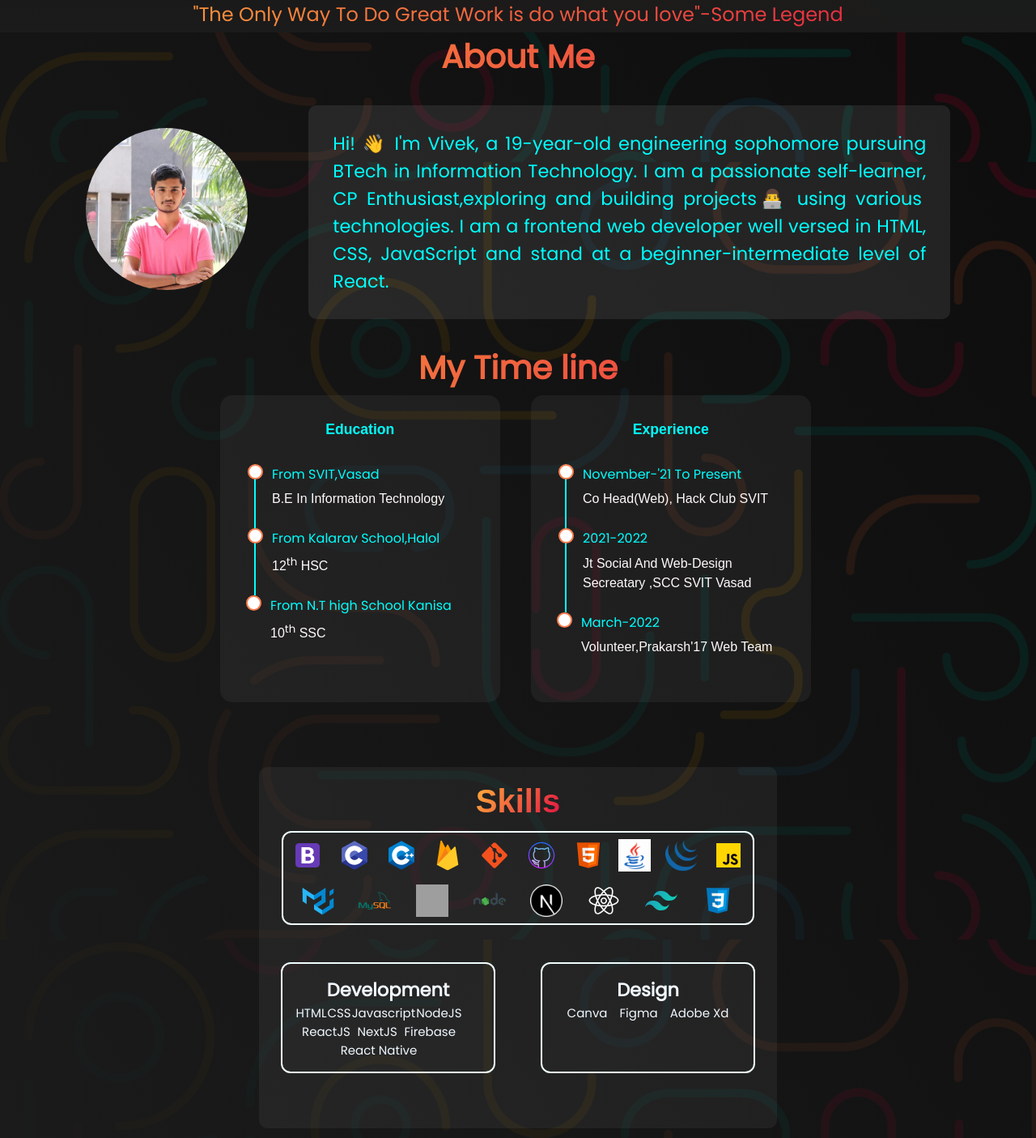
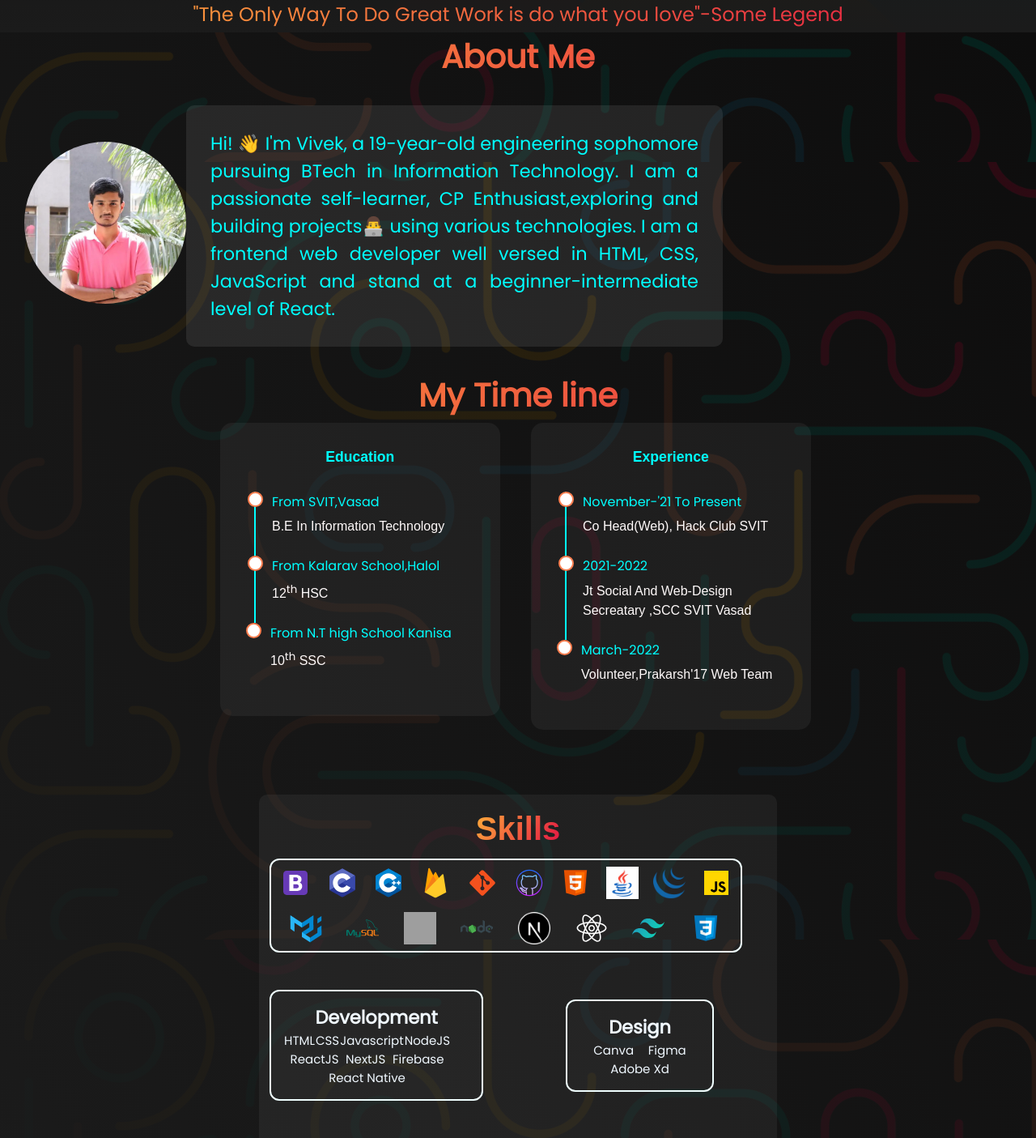
Before and after one commit to VIVEK-SUTHAR/Portfolio_React, a React (Create React App) app: page / in a window 1280 px wide. Shown: the part 760-2165 px from the top of the page at 81% size. Built offline with nearby package versions, Linux system fonts and the light colour scheme; grey boxes are pictures that could not be loaded.

Commit message:
Animation Added

```diff
--- a/src/Projects.js
+++ b/src/Projects.js
@@ -17,6 +17,15 @@
                     <div className="grid">
                         {
                             projects && projects.map((el) =>
+                                <motion.div
+                                    initial={{
+                                        opacity: 0,
+                                        x: -300
+                                    }}
+                                    whileInView={{ opacity: 1, x: 0 }}
+                                    transition={{ duration: 1 }}
+                                    viewport={{ once: false }}
+                                >
                                     <div className="cards" key={el.id}>
                                         <img src={el.img_link} alt="msg" loading="lazy"></img>
                                         {el.name}
@@ -38,6 +47,7 @@
                                             }
                                         </div>
                                     </div>
+                                </motion.div>
                             )
                         }
                     </div>
--- a/src/Skills.js
+++ b/src/Skills.js
@@ -1,11 +1,29 @@
+import { motion } from 'framer-motion';
 import React from 'react';
 import "./components/skills.css";
 import data from "./components/skills.json";
 function Skills() {
     return (
         <>
+            <motion.div
+                initial={{
+                    opacity: 0,
+                }}
+                whileInView={{ opacity: 1 }}
+                transition={{ duration: 0.5 }}
+                viewport={{ once: false }}
+            >
                 <div id="skills">
                     <h1 className='title'>Skills</h1>
+                    <motion.div
+                        initial={{
+                            opacity: 0,
+                            x: -200,
+                        }}
+                        whileInView={{ opacity: 1, x: 0 }}
+                        transition={{ type: "spring", duration: 1.9 }}
+                        viewport={{ once: false }}
+                    >
                         <div className="all">
                             {
                                 data.All && data.All.map((skill) =>
@@ -14,7 +32,17 @@
                                 )
                             }
                         </div>
+                    </motion.div>
                     <div className="skillsCard">
+                        <motion.div
+                            initial={{
+                                opacity: 0,
+                                y: -200,
+                            }}
+                            whileInView={{ opacity: 1, y: 0 }}
+                            transition={{ type: "spring", duration: 1 }}
+                            viewport={{ once: false }}
+                        >
                             <div className="dev">
                                 <h2>Development</h2>
                                 <div className="content">
@@ -25,6 +53,16 @@
                                     }
                                 </div>
                             </div>
+                        </motion.div>
+                        <motion.div
+                            initial={{
+                                opacity: 0,
+                                y: -200,
+                            }}
+                            whileInView={{ opacity: 1, y: 0 }}
+                            transition={{ type: "spring", duration: 1 }}
+                            viewport={{ once: false }}
+                        >
                             <div className="design">
                                 <h2>Design</h2>
                                 <div className="content">
@@ -35,8 +73,10 @@
                                     }
                                 </div>
                             </div>
+                        </motion.div>
                     </div>
                 </div>
+            </motion.div>
         </>
     )
 }
--- a/src/components/Me.js
+++ b/src/components/Me.js
@@ -11,13 +11,27 @@
             initial={{ opacity: 0 }}
             whileInView={{ opacity: 1 }}
             transition={{ duration: 1 }}
+            viewport={{ once: false }}
         >
             <div id='Me' className='animate__animated'>
                 <center><h2 className="title">About Me</h2></center>
                 <div class="cont">
                     <div class="img">
+                        <motion.div
+                            initial={{ scale: 0, }}
+                            whileInView={{ scale: 1 }}
+                            transition={{ type: 'spring', duration: 1 }}
+                            viewport={{ once: false }}
+                        >
                             <img src={Pic} alt="" />
+                        </motion.div>
                     </div>
+                    <motion.div
+                        initial={{ y:200 }}
+                        whileInView={{ y:0 }}
+                        transition={{ type: 'spring', duration: 1 }}
+                        viewport={{ once: false }}
+                    >
                         <div class="text">
                             Hi! 👋 I'm Vivek, a 19-year-old engineering sophomore pursuing BTech
                             in Information Technology. I am a passionate self-learner, CP
@@ -25,6 +39,7 @@
                             technologies. I am a frontend web developer well versed in HTML, CSS,
                             JavaScript and stand at a beginner-intermediate level of React.
                         </div>
+                    </motion.div>
                 </div>
             </div>
         </motion.div>
--- a/src/components/Resume.js
+++ b/src/components/Resume.js
@@ -12,6 +12,18 @@
             >
                 <span className="edu title">My Time line</span>
                 <div class="container">
+                    <motion.div
+                        initial={{
+                            opacity: 0,
+                            scale: 0,
+                        }}
+                        whileInView={{
+                            scale: 1,
+                            opacity: 1
+                        }}
+                        transition={{ duration: 1 }}
+                        viewport={{ once: false }}
+                    >
                         <div class="time-wrapper">
                             <h1>Education</h1>
                             <ul class="sessions">
@@ -29,6 +41,20 @@
                                 </li>
                             </ul>
                         </div>
+                    </motion.div>
+                    <motion.div
+                        initial={{
+                            opacity: 0,
+                            x: -200
+
+                        }}
+                        whileInView={{
+                            x: 0,
+                            opacity: 1
+                        }}
+                        transition={{ duration: 1 }}
+                        viewport={{ once: false }}
+                    >
                         <div class="time-wrapper">
                             <h1> Experience</h1>
                             <ul class="sessions">
@@ -46,6 +72,7 @@
                                 </li>
                             </ul>
                         </div>
+                    </motion.div>
                 </div>
             </motion.div>
         </>
--- a/src/components/skills.css
+++ b/src/components/skills.css
@@ -123,12 +123,12 @@
     .content {
         width: 100%;
         justify-content: space-around;
-        /* outline: 1px solid red; */
     }
 
     .design {
+        /* outline: 1px solid red; */
         margin-top: 5px;
-        width: 100%;
+        width: 80vw;
         height: 100%;
     }
 }
```
Lines whose indentation alone changed are shown as unchanged.
